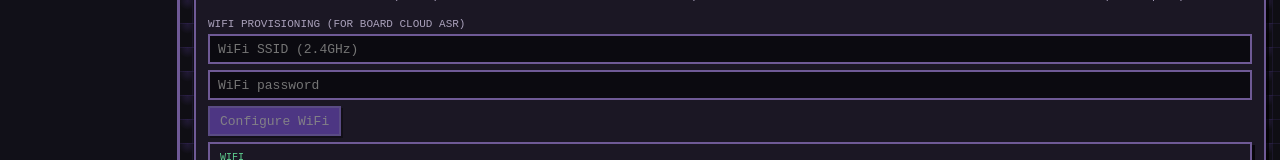
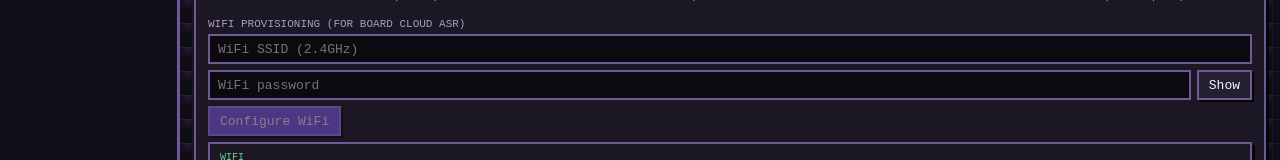
Before and after one commit to namastecxy-droid/ki-board-on-tuya, a React (Vite) app in the folder companion/: page / in a window 1280 px wide. Shown: the part 481-641 px from the top of the page. Built offline with nearby package versions, Linux system fonts and the light colour scheme.

Commit message:
feat(companion): add show/hide toggle for WiFi password field
Add a Show/Hide button beside the WiFi password input on the DEVICE
panel so users can verify the plaintext they typed. Toggle flips the
input between password and text type; not USB-gated so it works before
connecting.

```diff
--- a/companion/src/main.tsx
+++ b/companion/src/main.tsx
@@ -163,6 +163,7 @@ function App() {
   // WiFi provisioning (DEVICE panel): send SSID/pass to the board over the link.
   const [wifiSsid, setWifiSsid] = useState("");
   const [wifiPass, setWifiPass] = useState("");
+  const [showWifiPass, setShowWifiPass] = useState(false);
   const [wifiStatus, setWifiStatus] = useState("");
   const [wifiBusy, setWifiBusy] = useState(false);
   // Device license (UUID/AuthKey) provisioning.
@@ -973,19 +974,30 @@ function App() {
               onChange={(event) => setWifiSsid(event.target.value)}
               placeholder="WiFi SSID (2.4GHz)"
             />
+            <div className="input-with-toggle" style={{ display: "flex", gap: 6, marginTop: 6 }}>
               <input
-              type="password"
+                type={showWifiPass ? "text" : "password"}
                 value={wifiPass}
                 disabled={!usbProvisioningAvailable || wifiBusy}
                 onChange={(event) => setWifiPass(event.target.value)}
                 placeholder="WiFi password"
-              style={{ marginTop: 6 }}
+                style={{ flex: 1 }}
                 onKeyDown={(event) => {
                   if (event.key === "Enter" && usbProvisioningAvailable && !wifiBusy) {
                     runAction(sendWifi);
                   }
                 }}
               />
+              <button
+                type="button"
+                className="secondary"
+                onClick={() => setShowWifiPass((v) => !v)}
+                aria-label={showWifiPass ? "Hide password" : "Show password"}
+                title={showWifiPass ? "Hide password" : "Show password"}
+              >
+                {showWifiPass ? "Hide" : "Show"}
+              </button>
+            </div>
             <div className="actions" style={{ marginTop: 6 }}>
               <button
                 disabled={!usbProvisioningAvailable || wifiBusy}
```
Lines whose indentation alone changed are shown as unchanged.
